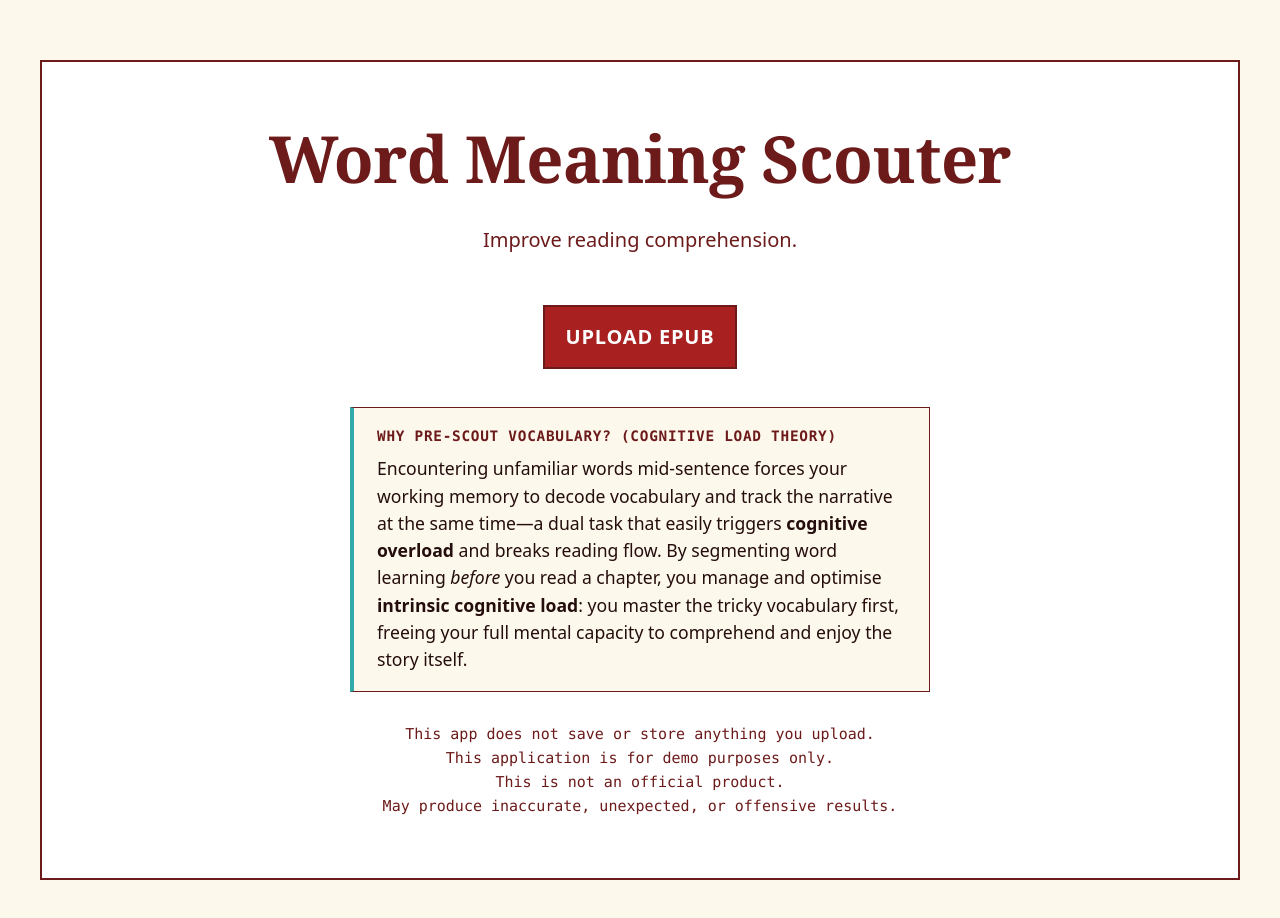
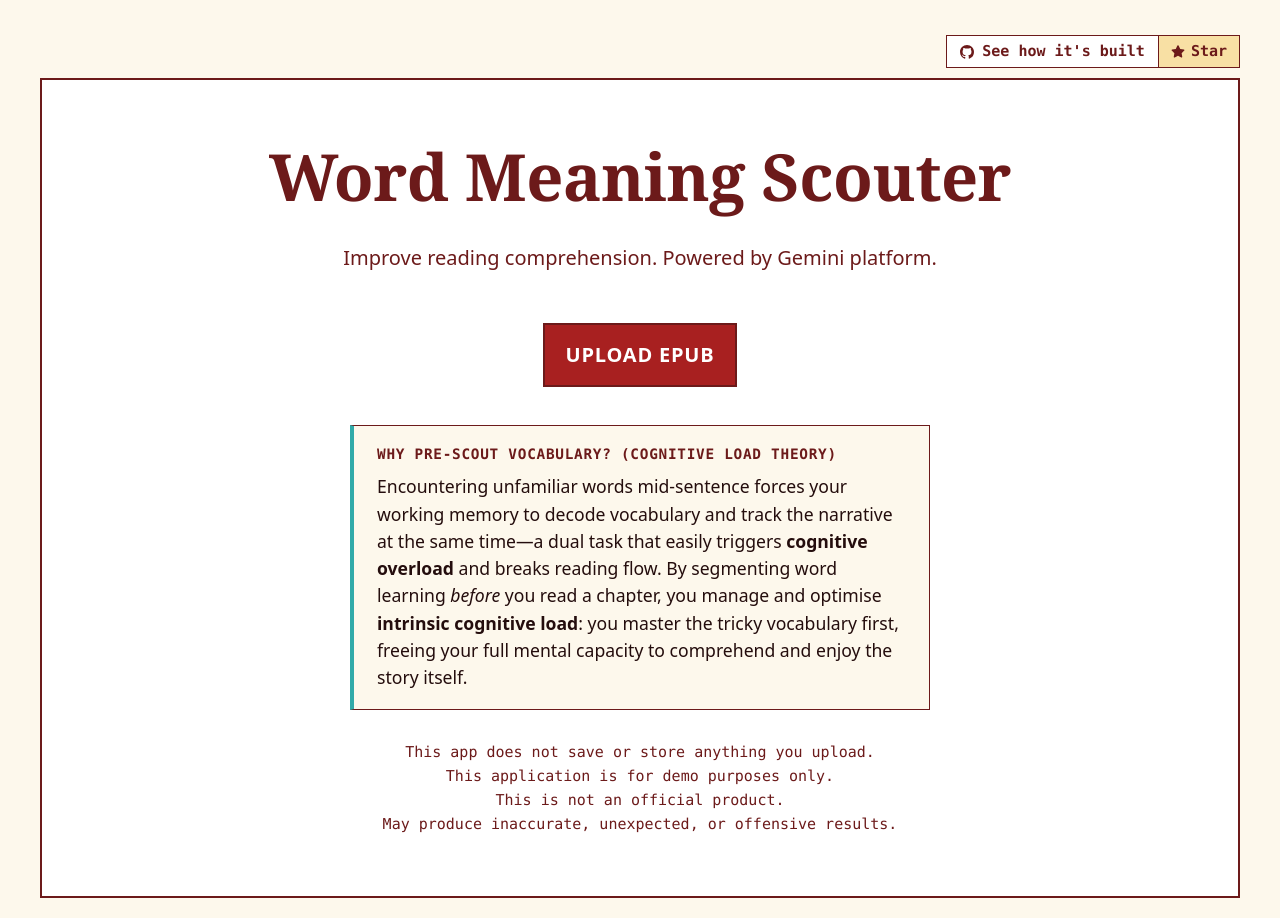
Before and after one commit to ZackAkil/word-meaning-scouter, a plain HTML site: page client/index.html in a window 1280 px wide. Drawn offline with nearby package versions, Linux system fonts and the light colour scheme; no server answers.

```diff
--- a/client/app.js
+++ b/client/app.js
@@ -9,6 +9,7 @@
 
 document.addEventListener('DOMContentLoaded', () => {
     checkSecurityStatus().catch((err) => console.warn('Status check failed:', err));
+    loadGitHubStars('ZackAkil/word-meaning-scouter');
 
     const state = {
         currentChapterHref: null,
@@ -296,6 +297,8 @@
 
         state.currentScope = scope;
 
+        elements.extractBtn.disabled = true;
+        elements.extractBtn.setAttribute('aria-busy', 'true');
         elements.vocabSubtitle.textContent = `${scope} • ${targetCount} Words`;
         elements.vocabSection.classList.remove('hidden');
         elements.vocabLoading.classList.remove('hidden');
@@ -371,6 +374,34 @@
             elements.vocabError.textContent = err.message;
             elements.vocabError.classList.remove('hidden');
             if (elements.printSheetBtn) elements.printSheetBtn.disabled = true;
+        } finally {
+            elements.extractBtn.disabled = false;
+            elements.extractBtn.removeAttribute('aria-busy');
+        }
+    }
+
+    async function loadGitHubStars(repo) {
+        const starEl = document.getElementById('gh-star-count');
+        if (!starEl) return;
+
+        const cacheKey = `gh_stars_${repo}`;
+        const cached = sessionStorage.getItem(cacheKey);
+        if (cached !== null) {
+            starEl.textContent = cached;
+            return;
+        }
+
+        try {
+            const res = await fetch(`https://api.github.com/repos/${repo}`);
+            if (!res.ok) return;
+            const data = await res.json();
+            if (typeof data.stargazers_count === 'number') {
+                const formatted = data.stargazers_count.toLocaleString();
+                starEl.textContent = formatted;
+                sessionStorage.setItem(cacheKey, formatted);
+            }
+        } catch {
+            // Leave fallback "Star" label if offline or rate-limited
         }
     }
 });
--- a/client/css/base.css
+++ b/client/css/base.css
@@ -134,6 +134,63 @@
     color: var(--color-oxblood);
 }
 
+/* Top Bar & GitHub Badge */
+.top-bar {
+    display: flex;
+    justify-content: flex-end;
+    padding-top: 0.75rem;
+    margin-bottom: 0.5rem;
+}
+
+.github-badge {
+    display: inline-flex;
+    align-items: stretch;
+    border: 1.5px solid var(--color-oxblood);
+    background-color: #FFFFFF;
+    color: var(--color-oxblood);
+    text-decoration: none;
+    font-family: var(--font-mono);
+    font-size: 0.75rem;
+    font-weight: 700;
+    line-height: 1;
+}
+
+.github-badge-main {
+    display: inline-flex;
+    align-items: center;
+    gap: 0.4rem;
+    padding: 0.4rem 0.65rem;
+    background-color: #FFFFFF;
+    color: var(--color-oxblood);
+}
+
+.github-badge-stars {
+    display: inline-flex;
+    align-items: center;
+    gap: 0.3rem;
+    padding: 0.4rem 0.6rem;
+    background-color: var(--color-cream);
+    color: var(--color-oxblood);
+    border-left: 1.5px solid var(--color-oxblood);
+}
+
+.github-badge:hover .github-badge-main {
+    background-color: var(--color-teal);
+    color: #FFFFFF;
+}
+
+.github-badge:hover .github-badge-stars {
+    background-color: var(--color-oxblood);
+    color: var(--color-cream);
+}
+
+.github-icon,
+.star-icon {
+    width: 14px;
+    height: 14px;
+    flex-shrink: 0;
+}
+
 /* Start Screen */
 .start-view {
     min-height: 70vh;
@@ -145,7 +202,7 @@
     gap: 1.5rem;
     border: 2px solid var(--color-oxblood);
     background-color: #FFFFFF;
-    margin-top: 2rem;
+    margin-top: 0.5rem;
     padding: 3rem 1.5rem;
 }
 
--- a/client/index.html
+++ b/client/index.html
@@ -34,10 +34,27 @@
 
 <body>
     <main class="container">
+        <div class="top-bar no-print">
+            <a href="https://github.com/ZackAkil/word-meaning-scouter" target="_blank" rel="noopener noreferrer" class="github-badge" aria-label="See how it's built on GitHub">
+                <span class="github-badge-main">
+                    <svg class="github-icon" viewBox="0 0 16 16" aria-hidden="true">
+                        <path fill="currentColor" d="M8 0C3.58 0 0 3.58 0 8c0 3.54 2.29 6.53 5.47 7.59.4.07.55-.17.55-.38 0-.19-.01-.82-.01-1.49-2.01.37-2.53-.49-2.69-.94-.09-.23-.48-.94-.82-1.13-.28-.15-.68-.52-.01-.53.63-.01 1.08.58 1.23.82.72 1.21 1.87.87 2.33.66.07-.52.28-.87.51-1.07-1.78-.2-3.64-.89-3.64-3.95 0-.87.31-1.59.82-2.15-.08-.2-.36-1.02.08-2.12 0 0 .67-.21 2.2.82.64-.18 1.32-.27 2-.27s1.36.09 2 .27c1.53-1.04 2.2-.82 2.2-.82.44 1.1.16 1.92.08 2.12.51.56.82 1.27.82 2.15 0 3.07-1.87 3.75-3.65 3.95.29.25.54.73.54 1.48 0 1.07-.01 1.93-.01 2.2 0 .21.15.46.55.38A8.01 8.01 0 0 0 16 8c0-4.42-3.58-8-8-8Z"></path>
+                    </svg>
+                    <span>See how it's built</span>
+                </span>
+                <span class="github-badge-stars">
+                    <svg class="star-icon" viewBox="0 0 16 16" aria-hidden="true">
+                        <path fill="currentColor" d="M8 .25a.75.75 0 0 1 .673.418l1.882 3.815 4.21.612a.75.75 0 0 1 .416 1.279l-3.046 2.97.719 4.192a.75.75 0 0 1-1.088.791L8 12.347l-3.766 1.98a.75.75 0 0 1-1.088-.79l.72-4.194L.818 6.374a.75.75 0 0 1 .416-1.28l4.21-.611L7.327.668A.75.75 0 0 1 8 .25Z"></path>
+                    </svg>
+                    <span id="gh-star-count">Star</span>
+                </span>
+            </a>
+        </div>
+
         <!-- Initial Start View -->
         <div id="start-view" class="start-view">
             <h1 class="serif-title brand-title-large">Word Meaning Scouter</h1>
-            <p class="muted">Improve reading comprehension.</p>
+            <p class="muted">Improve reading comprehension. Powered by <a href="https://cloud.google.com/products/gemini-enterprise-agent-platform" target="_blank"></a>Gemini platform.</a></p>
 
             <div class="upload-action-group">
                 <label for="start-file-input" role="button" class="contrast">Upload EPUB</label>
```
Also changed, not shown: 2 other files.
